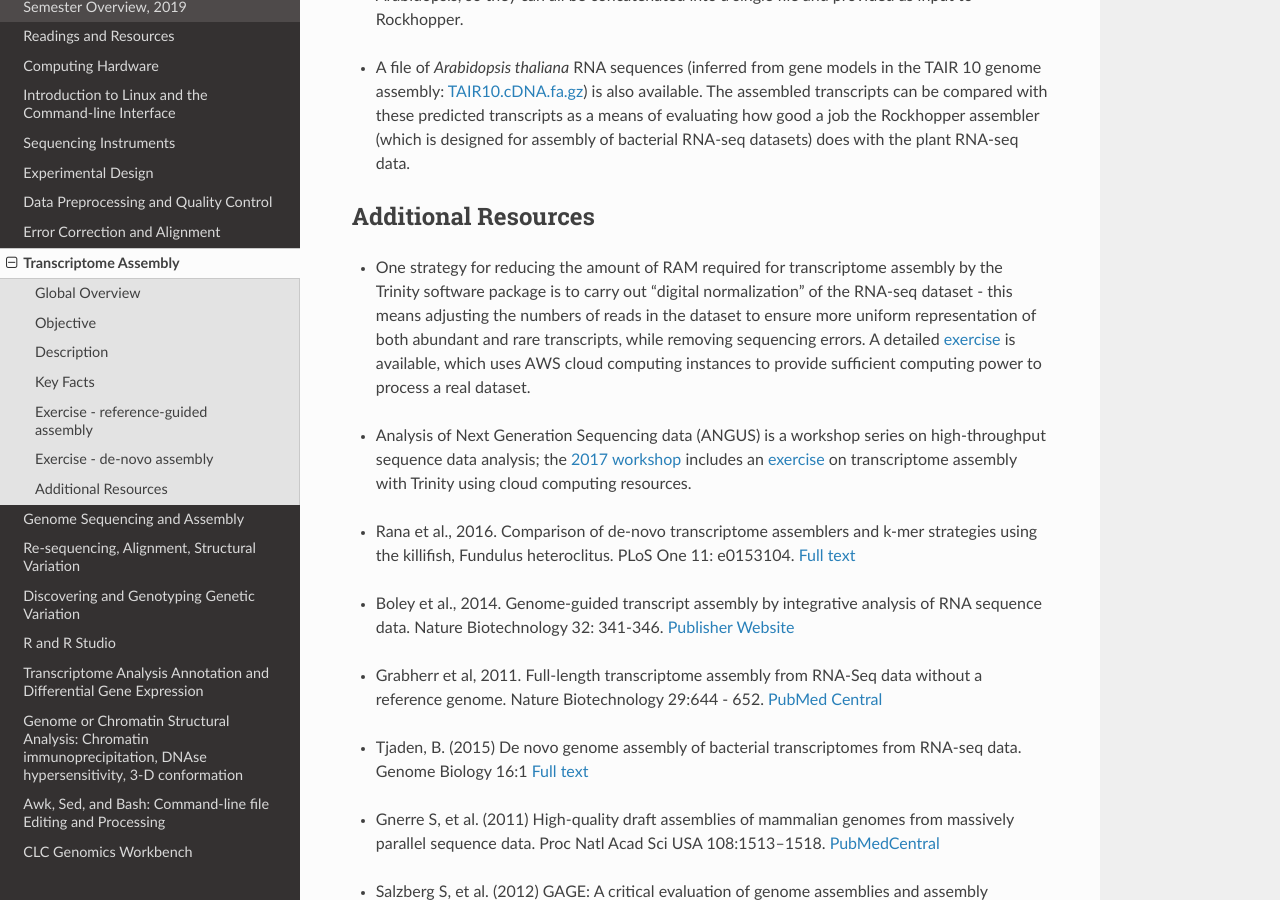
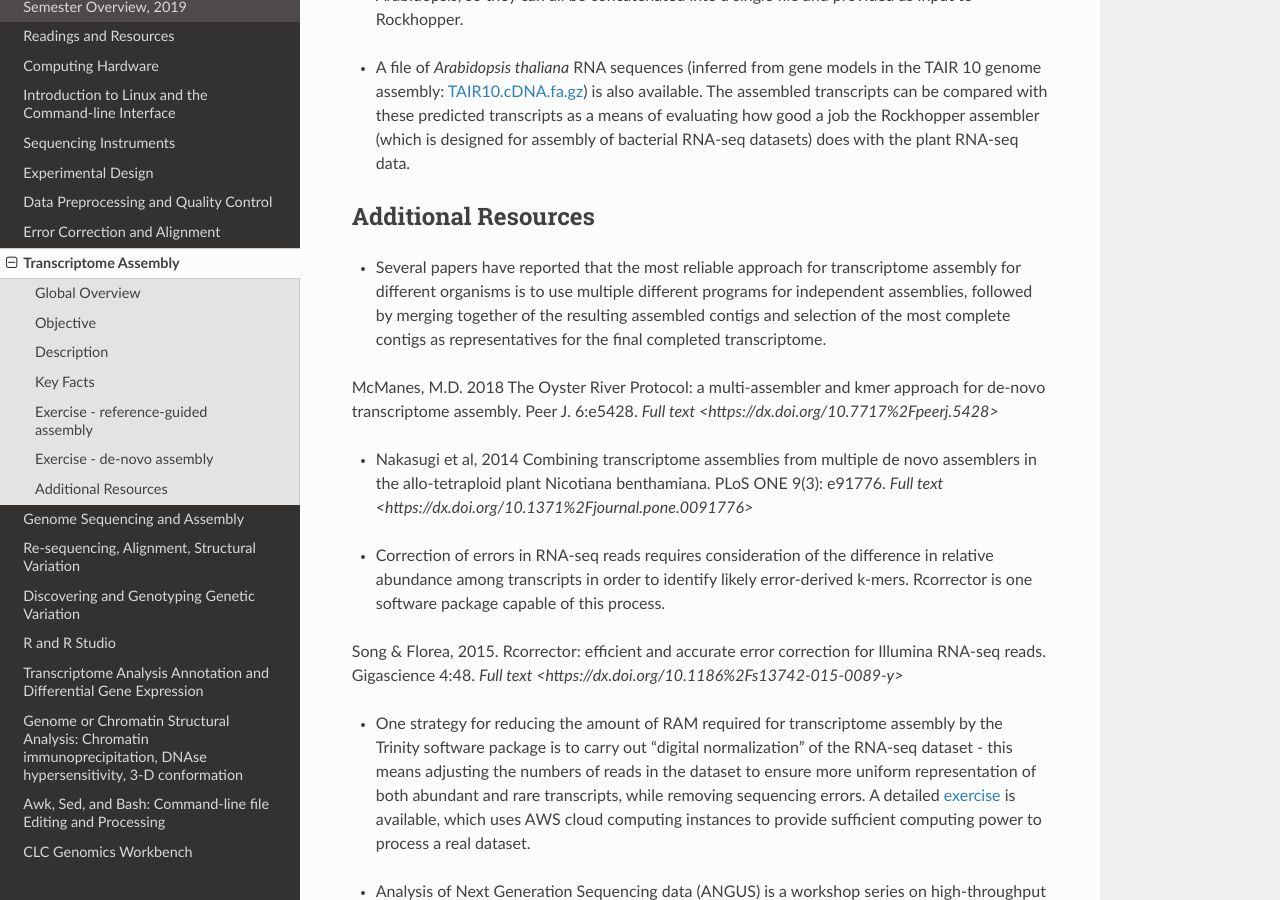
Before and after one commit to rwhetten/DeepSeqAnalysis, a Sphinx documentation site: the page built from docs/source/transcriptome-assembly.rst, in a window 1280 px wide and 900 px high, scrolled down 2520 px. Built offline with Sphinx 7.4.7 and the Read the Docs theme 2.0.0, drawn with Linux system fonts in a browser that asks for light colours; some of the changed text lies outside the part shown.

Commit message:
Update transcriptome-assembly.rst
Added more resources

```diff
--- a/docs/source/transcriptome-assembly.rst
+++ b/docs/source/transcriptome-assembly.rst
@@ -33,7 +33,7 @@ Paired-end sequencing reads are useful for assembly of eukaryotic transcriptomes
 Exercise - reference-guided assembly
 ************************************
 
-Temporary direct download links for class can be found in the `Transcrome_Assembly.txt <https://drive.google.com/open?id=1Xkr5_-k3lz6cNfiEOigiaKk8sj1Kdwm4>`_ file.
+Temporary direct download links for class can be found in the `Transcriptome_Assembly.txt <https://drive.google.com/open?id=1Xkr5_-k3lz6cNfiEOigiaKk8sj1Kdwm4>`_ file.
 
 + The Arabidopsis thaliana RNA-seq dataset used for the analysis of differential gene expression includes six sequence files found in the `fullset.zip <https://drive.google.com/open?id=16W-W3t3DILI05cufENJRq8NnO1vz7mge>`_ archive in the `AtRNAseq <https://drive.google.com/open?id=1_-cX7Scvp_e8zlN4glcD3-i2eJg5Tv71>`_ archive.
 
@@ -83,6 +83,20 @@ Exercise - de-novo assembly
 Additional Resources
 ********************
 
++ Several papers have reported that the most reliable approach for transcriptome assembly for different organisms is to use multiple different programs for independent assemblies, followed by merging together of the resulting assembled contigs and selection of the most complete contigs as representatives for the final completed transcriptome.
+McManes, M.D. 2018 The Oyster River Protocol: a multi-assembler and kmer approach for de-novo transcriptome assembly. Peer J. 6:e5428. `Full text <https://dx.doi.org/10.7717%2Fpeerj.5428>`
+
+\
+
++ Nakasugi et al, 2014 Combining transcriptome assemblies from multiple de novo assemblers in the allo-tetraploid plant Nicotiana benthamiana. PLoS ONE 9(3): e91776. `Full text <https://dx.doi.org/10.1371%2Fjournal.pone.0091776>`
+
+\
+
++ Correction of errors in RNA-seq reads requires consideration of the difference in relative abundance among transcripts in order to identify likely error-derived k-mers. Rcorrector is one software package capable of this process.
+Song & Florea, 2015. Rcorrector: efficient and accurate error correction for Illumina RNA-seq reads. Gigascience 4:48. `Full text <https://dx.doi.org/10.1186%2Fs13742-015-0089-y>`
+
+\
+
 + One strategy for reducing the amount of RAM required for transcriptome assembly by the Trinity software package is to carry out "digital normalization" of the RNA-seq dataset - this means adjusting the numbers of reads in the dataset to ensure more uniform representation of both abundant and rare transcripts, while removing sequencing errors. A detailed `exercise <http://khmer-protocols.readthedocs.io/en/v0.8.4/mrnaseq/index.html>`_ is available, which uses AWS cloud computing instances to provide sufficient computing power to process a real dataset.
 
 \
```
